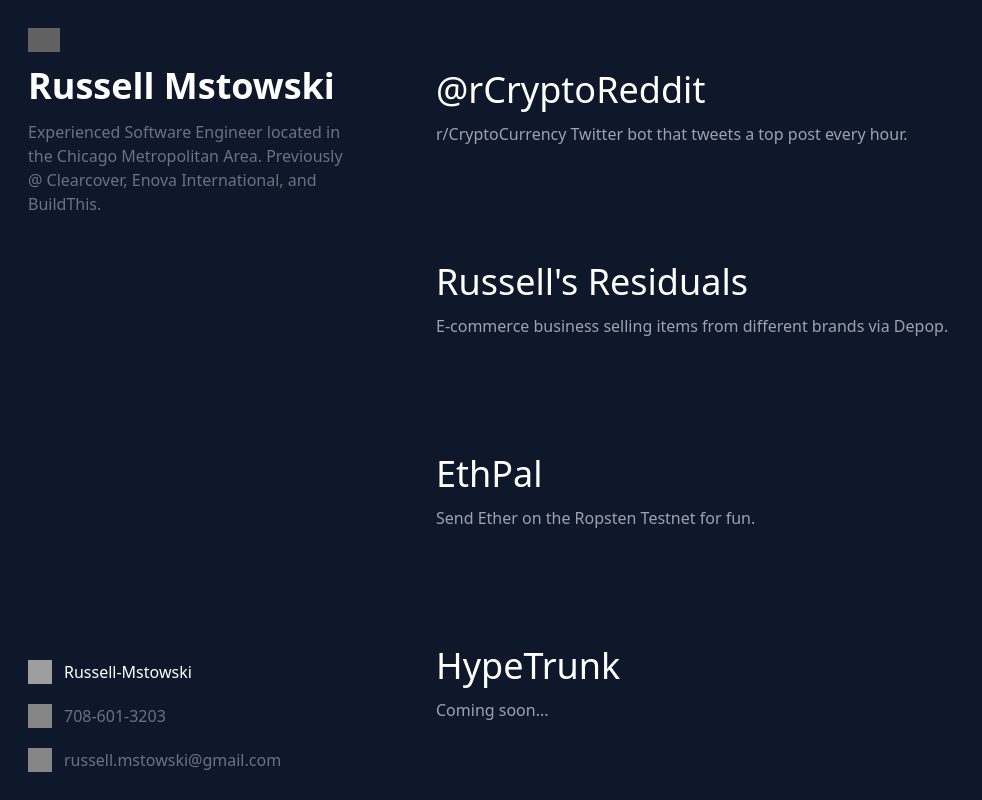
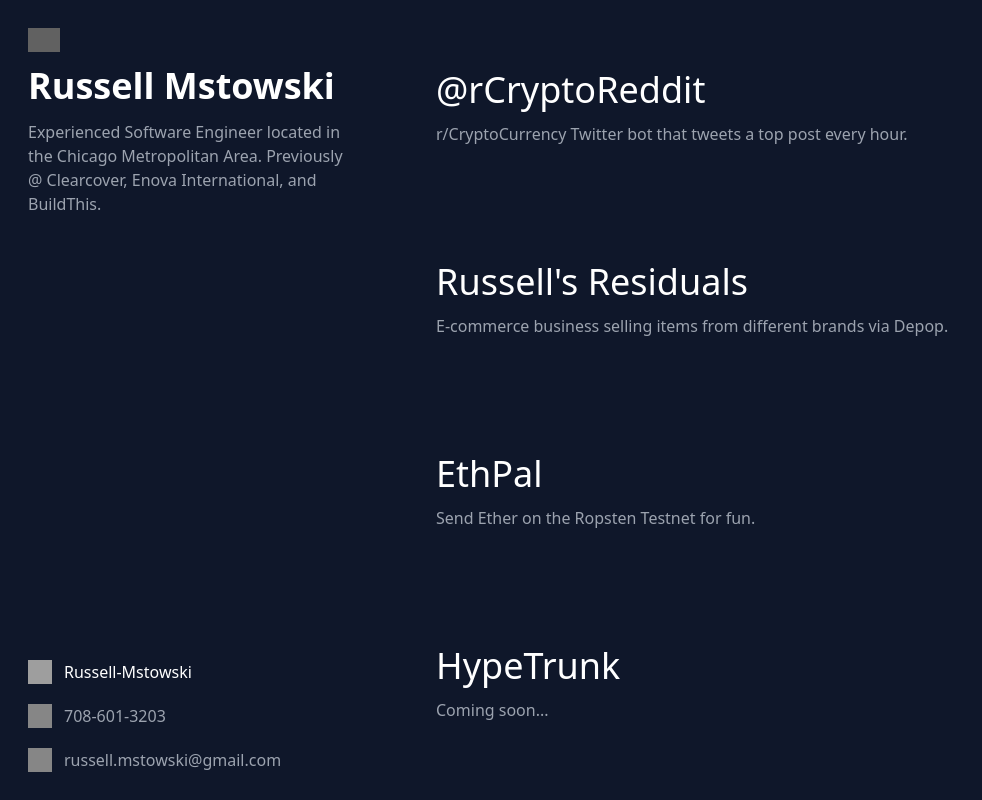
Before and after one commit to Russell-Mstowski/Russell-Mstowski.github.io, a plain HTML site: page index.html in a window 1280 px wide. Shown: the whole page, without its empty margins (0-982 px from the left). Drawn offline with nearby package versions, Linux system fonts and the light colour scheme; grey boxes are pictures that could not be loaded.

Commit message:
change text color

```diff
--- a/index.html
+++ b/index.html
@@ -57,7 +57,7 @@
             <h1 class="text-white font-bold text-4xl">Russell Mstowski</h1>
           </div>
           <div class="w-80 h-auto">
-            <p class="text-gray-500">
+            <p class="text-gray-400">
               Experienced Software Engineer located in the Chicago Metropolitan Area.
 
               Previously @ Clearcover, Enova International, and BuildThis.
@@ -74,13 +74,13 @@
           <div>
             <a class="text-white flex flex-wrap hover:opacity-80" href="tel:7086013203" target="_blank" href="">
               <img class="w-6 h-6" style="filter: invert(40%);" src="https://www.svgrepo.com/show/5236/phone-call.svg" alt="">
-              <p class="text-gray-500 pl-3" href="">708-601-3203</p>
+              <p class="text-gray-400 pl-3" href="">708-601-3203</p>
             </a>
           </div>
           <div>
             <a class="text-white flex flex-wrap hover:opacity-80" href="mailto:russell.mstowski@gmail.com" target="_blank" href="">
               <img class="w-6 h-6" style="filter: invert(40%);" src="https://www.iconpacks.net/icons/1/free-mail-icon-142-thumb.png" alt="">
-              <p class="text-gray-500 pl-3" href="">russell.mstowski@gmail.com</p>
+              <p class="text-gray-400 pl-3" href="">russell.mstowski@gmail.com</p>
             </a>
           </div>
         </nav>
```
